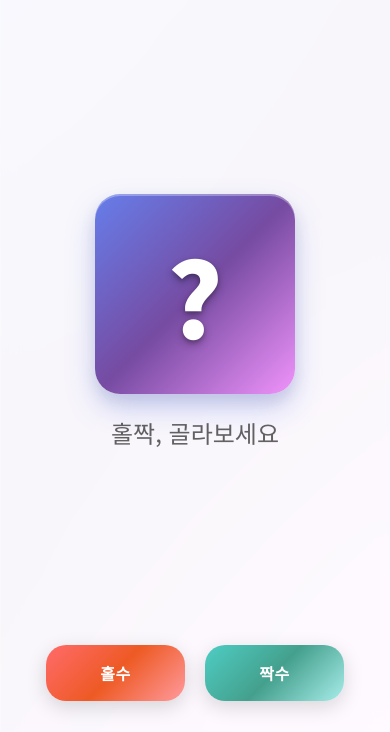
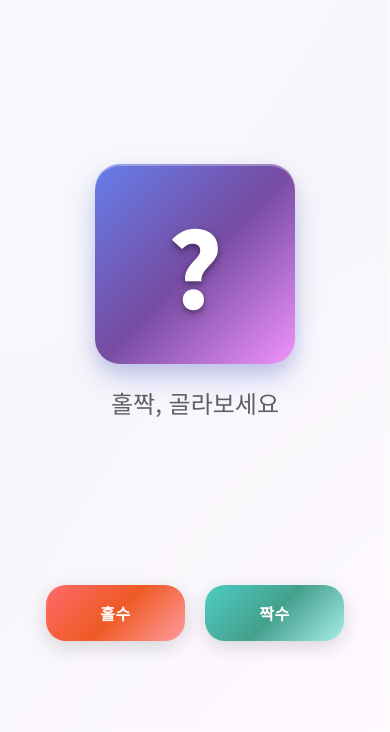
Before and after one commit to bcshine/odd_even_game, a plain HTML site: page index.html in a window 390 px wide. Shown: the part 112-844 px from the top of the page. Drawn offline with Linux system fonts and the light colour scheme.

Commit message:
버튼 위치  위로

```diff
--- a/index.html
+++ b/index.html
@@ -299,6 +299,21 @@
                 font-size: 16px;
                 padding: 16px 20px;
                 min-height: 50px;
+            }
+        }
+
+        /* 크롬 모바일 버튼 위치 조정 */
+        @media (max-width: 768px) {
+            .choice-buttons {
+                margin-bottom: 30px;
+            }
+
+            .game-screen {
+                padding-bottom: 40px;
+            }
+
+            .game-container {
+                padding-bottom: 20px;
             }
         }
 
```
